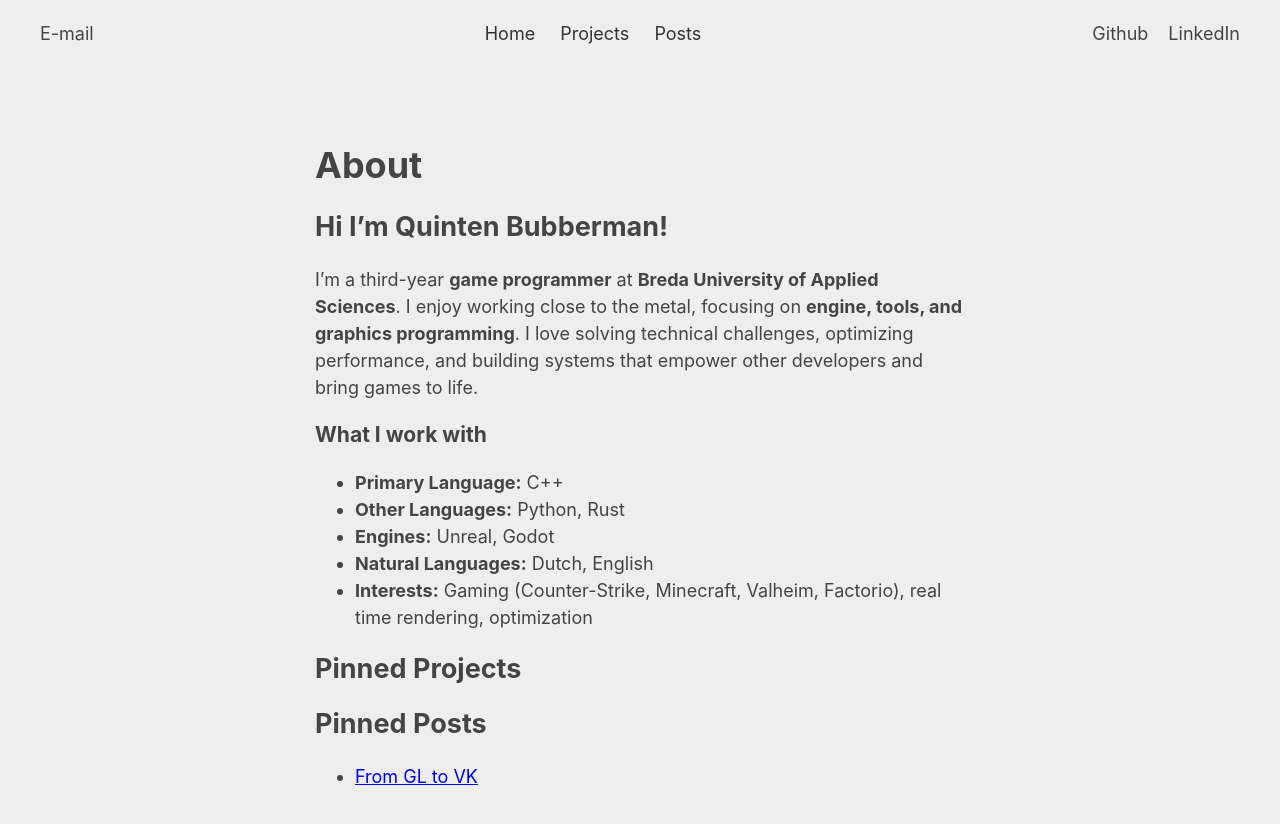
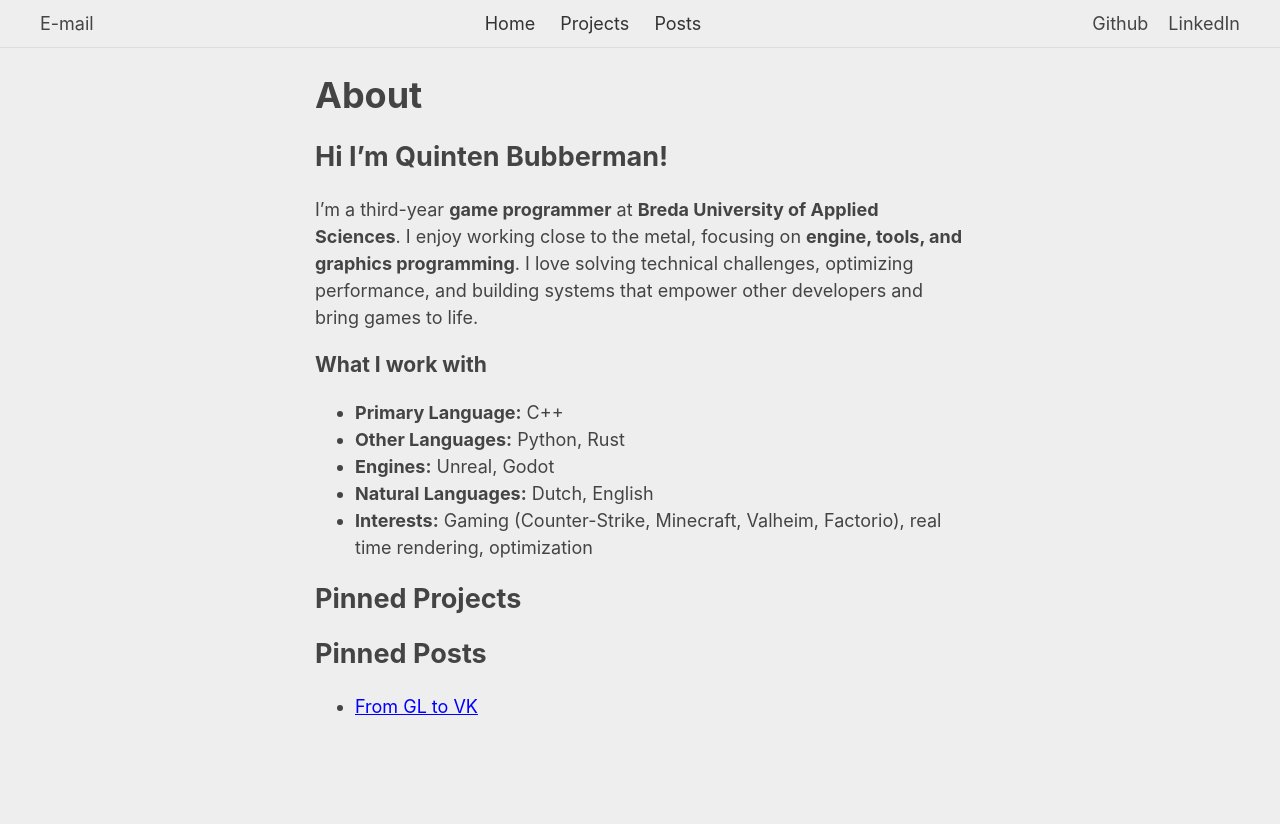
Before and after one commit to bakjedev/bakjedev.github.io, a Jekyll site: the page built from index.md, in a window 1280 px wide. Shown: the top 824 px of the page. Built offline with Jekyll 4.4.1, drawn with Linux system fonts in a browser that asks for light colours.

Commit message:
change header size and add bottom line

```diff
--- a/assets/style.css
+++ b/assets/style.css
@@ -1,7 +1,7 @@
 body {
   max-width: 650px;
   margin: 40px auto;
-  padding: 80px 10px 40px 10px;
+  padding: 10px 10px 40px 10px;
   font: 18px/1.5 -apple-system, BlinkMacSystemFont, "Segoe UI", Roboto, "Helvetica Neue", Arial, "Noto Sans", sans-serif, "Apple Color Emoji", "Segoe UI Emoji", "Segoe UI Symbol", "Noto Color Emoji";
   color: #444;
   background-color: #EEEEEE;
@@ -13,11 +13,12 @@ body {
   left: 0;
   right: 0;
   background-color: #EEEEEE;
-  padding: 20px 40px;
+  padding: 10px 40px;
   display: flex;
   justify-content: space-between;
   align-items: center;
   z-index: 1000;
+  border-bottom: 1px solid #ddd;
 }
 
 h1,h2,h3 {
```
